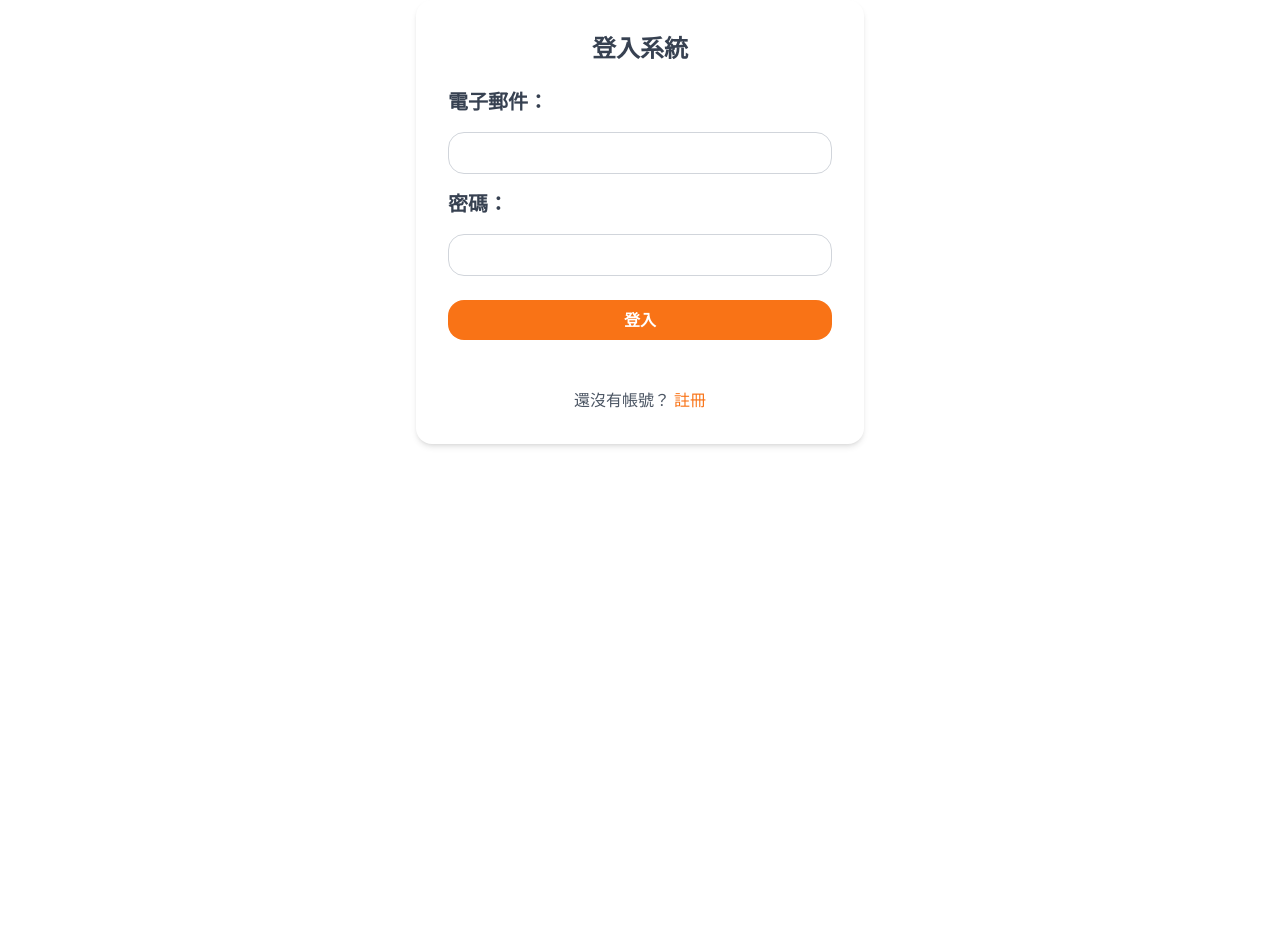
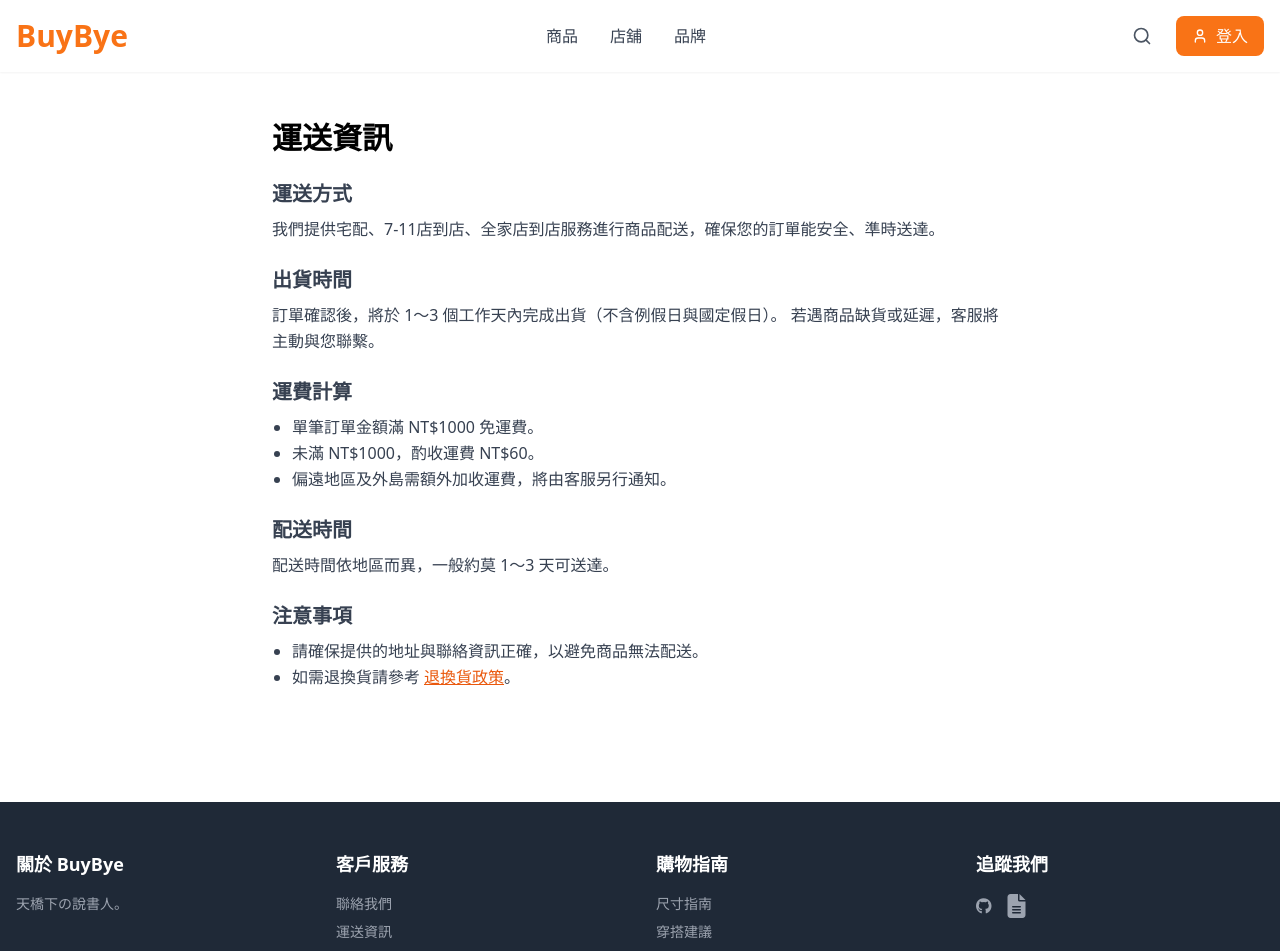
Before and after one commit to dali1756/buy_bye_frontend, a React (Vite) app: page /shoppings in a window 1280 px wide. Before the commit this address led to /login. Shown: the top 951 px of the page. Before the commit the page ends 800 px from the top, so only its background shows below. Built offline with nearby package versions, Linux system fonts and the light colour scheme.

Commit message:
feat:add shopping info.

```diff
--- a/src/App.tsx
+++ b/src/App.tsx
@@ -6,6 +6,7 @@ import Login from "./pages/Login";
 import Register from "./pages/Register";
 import ContactUs from "./pages/ContactUs";
 import ReturnAndRefunds from "./pages/ReturnAndRefunds"
+import ShoppingInfos from "./pages/ShoppingInfo";
 
 interface RouteProps {
   children: ReactNode;
@@ -69,9 +70,11 @@ function App() {
           }
         />
 
-        <Route path="/contact" element={<ContactUs />} />
+        <Route path="/contacts" element={<ContactUs />} />
 
         <Route path="/returns" element={<ReturnAndRefunds />} />
+
+        <Route path="/shoppings" element={<ShoppingInfos />} />
 
         <Route path="*" element={<Navigate to="/" replace />} />
       </Routes>
--- a/src/components/Footer.tsx
+++ b/src/components/Footer.tsx
@@ -3,10 +3,13 @@ import { useNavigate } from "react-router-dom";
 function Footer() {
   const navigate = useNavigate();
   const handleContactUs = () => {
-    navigate("/contact");
+    navigate("/contacts");
   };
   const handleReturns = () => {
     navigate("/returns")
+  }
+  const handleShoppings = () => {
+    navigate("/shoppings");
   }
 
   return (
@@ -24,7 +27,7 @@ function Footer() {
                 <button onClick={handleContactUs} className="hover:text-white transition-colors text-left">聯絡我們</button>
               </li>
               <li>
-                <a href="#" className="hover:text-white transition-colors">運送資訊</a>
+                <button onClick={handleShoppings} className="hover:text-white transition-colors">運送資訊</button>
               </li>
               <li>
                 <button onClick={handleReturns} className="hover:text-white transition-colors text-left">退換貨政策</button>
--- /dev/null
+++ b/src/pages/ShoppingInfo.tsx
@@ -0,0 +1,53 @@
+import NavBar from "../components/NavBar";
+import Footer from "../components/Footer";
+import { Link } from "react-router-dom";
+
+function ShoppingInfos() {
+  return (
+    <>
+      <NavBar />
+      <div className="max-w-3xl mx-auto px-4 py-12">
+        <h1 className="text-3xl font-bold mb-6">運送資訊</h1>
+        <div className="space-y-6 text-gray-700 leading-relaxed text-base">
+          <section>
+            <h2 className="text-xl font-semibold mb-2">運送方式</h2>
+            <p>我們提供宅配、7-11店到店、全家店到店服務進行商品配送，確保您的訂單能安全、準時送達。</p>
+          </section>
+
+          <section>
+            <h2 className="text-xl font-semibold mb-2">出貨時間</h2>
+            <p>
+              訂單確認後，將於 1～3 個工作天內完成出貨（不含例假日與國定假日）。
+              若遇商品缺貨或延遲，客服將主動與您聯繫。
+            </p>
+          </section>
+
+          <section>
+            <h2 className="text-xl font-semibold mb-2">運費計算</h2>
+            <ul className="list-disc pl-5">
+              <li>單筆訂單金額滿 NT$1000 免運費。</li>
+              <li>未滿 NT$1000，酌收運費 NT$60。</li>
+              <li>偏遠地區及外島需額外加收運費，將由客服另行通知。</li>
+            </ul>
+          </section>
+
+          <section>
+            <h2 className="text-xl font-semibold mb-2">配送時間</h2>
+            <p>配送時間依地區而異，一般約莫 1～3 天可送達。</p>
+          </section>
+
+          <section>
+            <h2 className="text-xl font-semibold mb-2">注意事項</h2>
+            <ul className="list-disc pl-5">
+              <li>請確保提供的地址與聯絡資訊正確，以避免商品無法配送。</li>
+              <li>如需退換貨請參考<Link to="/returns" className="text-orange-600 underline hover:text-orange-800 ml-1">退換貨政策</Link>。</li>
+            </ul>
+          </section>
+        </div>
+      </div>
+      <Footer />
+    </>
+  );
+}
+
+export default ShoppingInfos;
```
